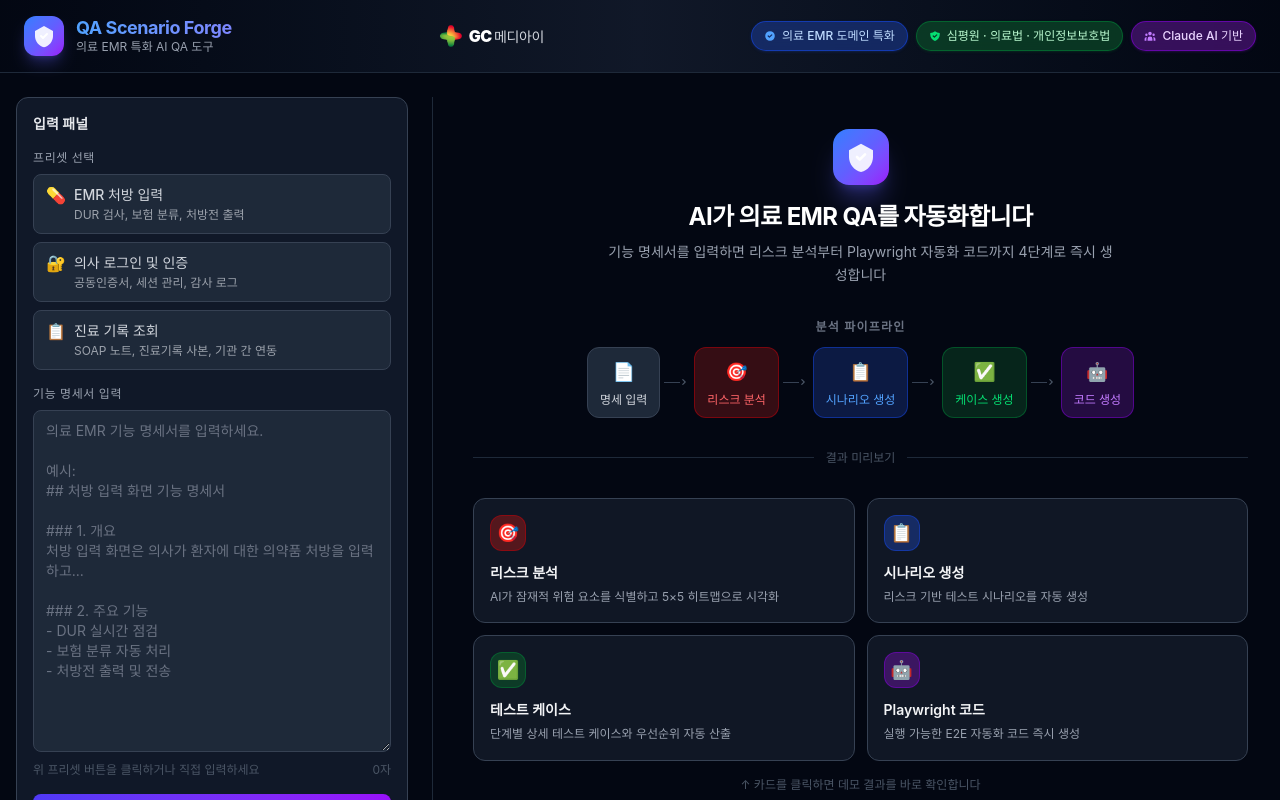
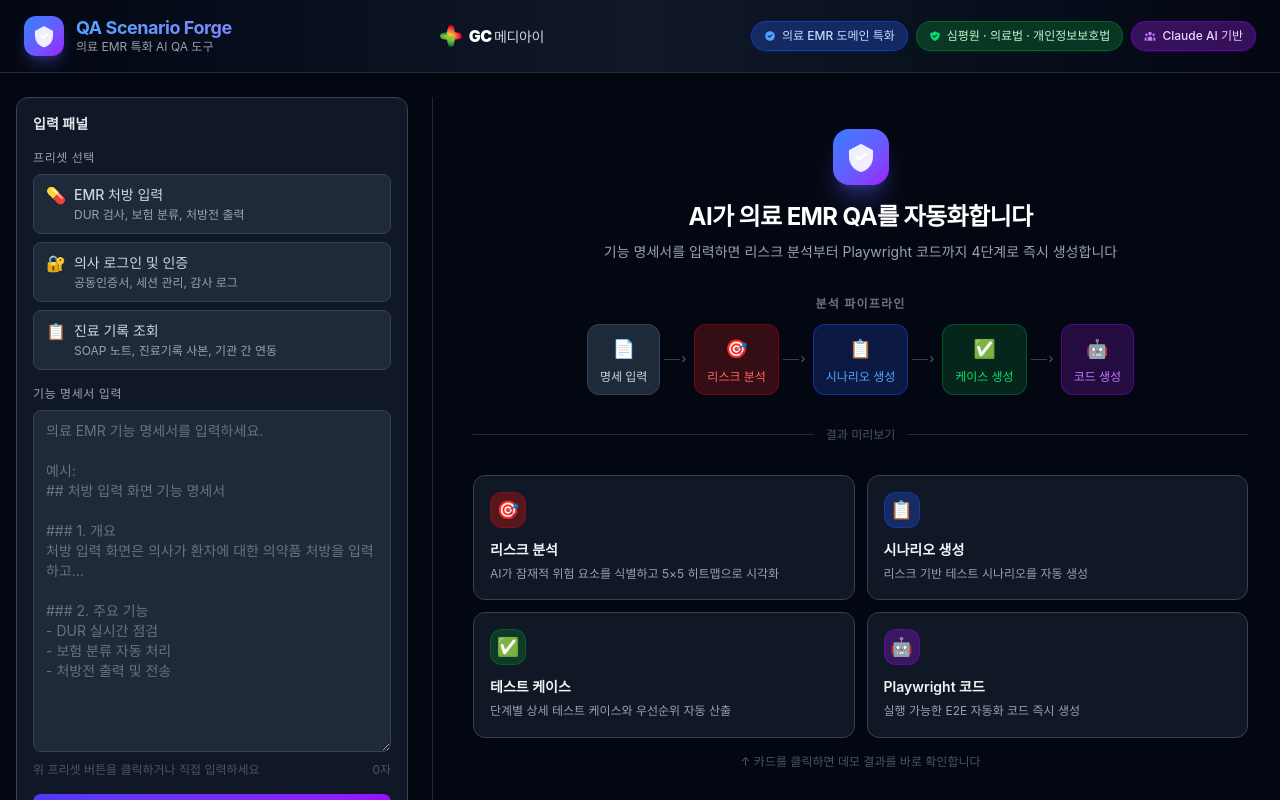
Before and after one commit to jjh6841-hub/qa-scenario-forge, a React (Vite) app: page / in a window 1280 px wide. Shown: the top 800 px of the page. Built offline with nearby package versions, Linux system fonts and the light colour scheme; no server answers; a web font is replaced by a local one.

Commit message:
fix: 안내 문구 한 줄로 줄임 (max-w 제거, 텍스트 단축)

```diff
--- a/src/components/results/EmptyState.tsx
+++ b/src/components/results/EmptyState.tsx
@@ -70,8 +70,8 @@ export function EmptyState() {
         <h2 className="text-2xl font-bold text-white mb-2 tracking-tight">
           AI가 의료 EMR QA를 자동화합니다
         </h2>
-        <p className="text-gray-400 text-sm max-w-lg mx-auto leading-relaxed">
-          기능 명세서를 입력하면 리스크 분석부터 Playwright 자동화 코드까지 4단계로 즉시 생성합니다
+        <p className="text-gray-400 text-sm mx-auto leading-relaxed">
+          기능 명세서를 입력하면 리스크 분석부터 Playwright 코드까지 4단계로 즉시 생성합니다
         </p>
       </div>
 
```
